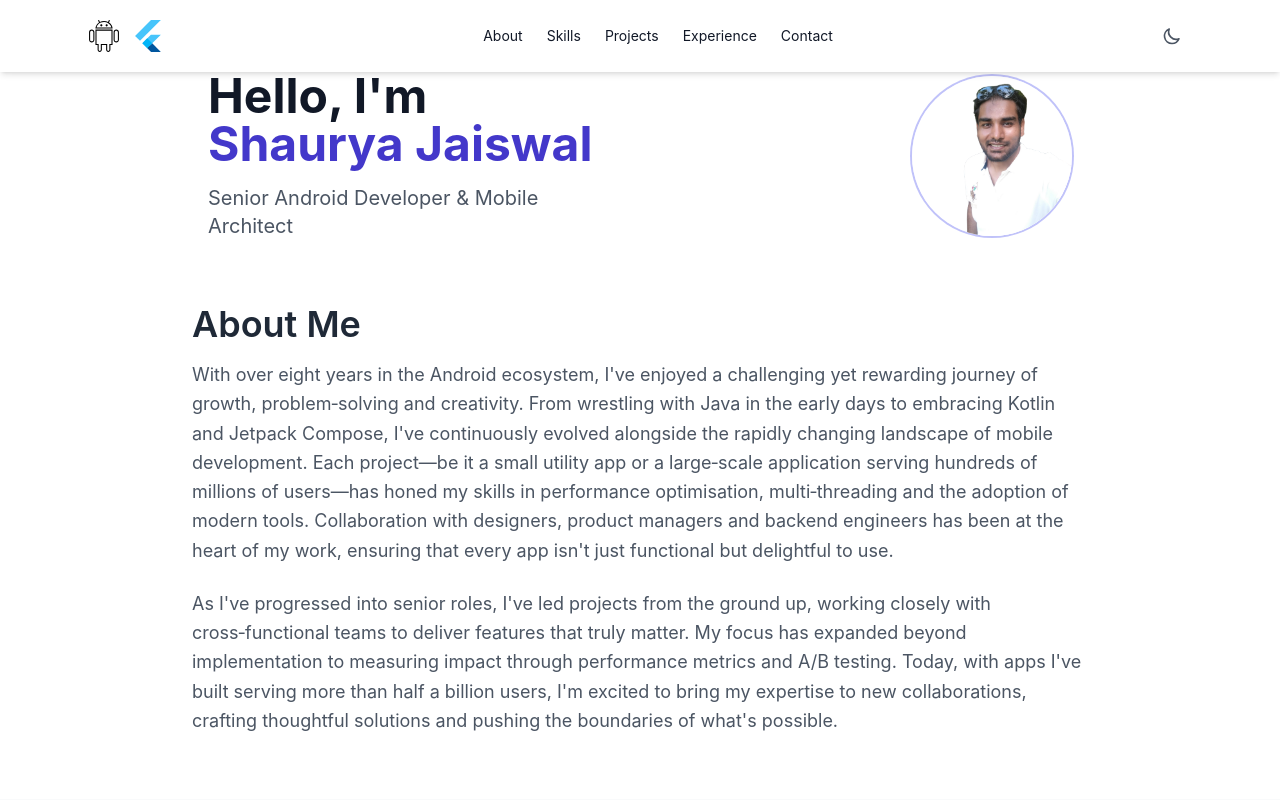
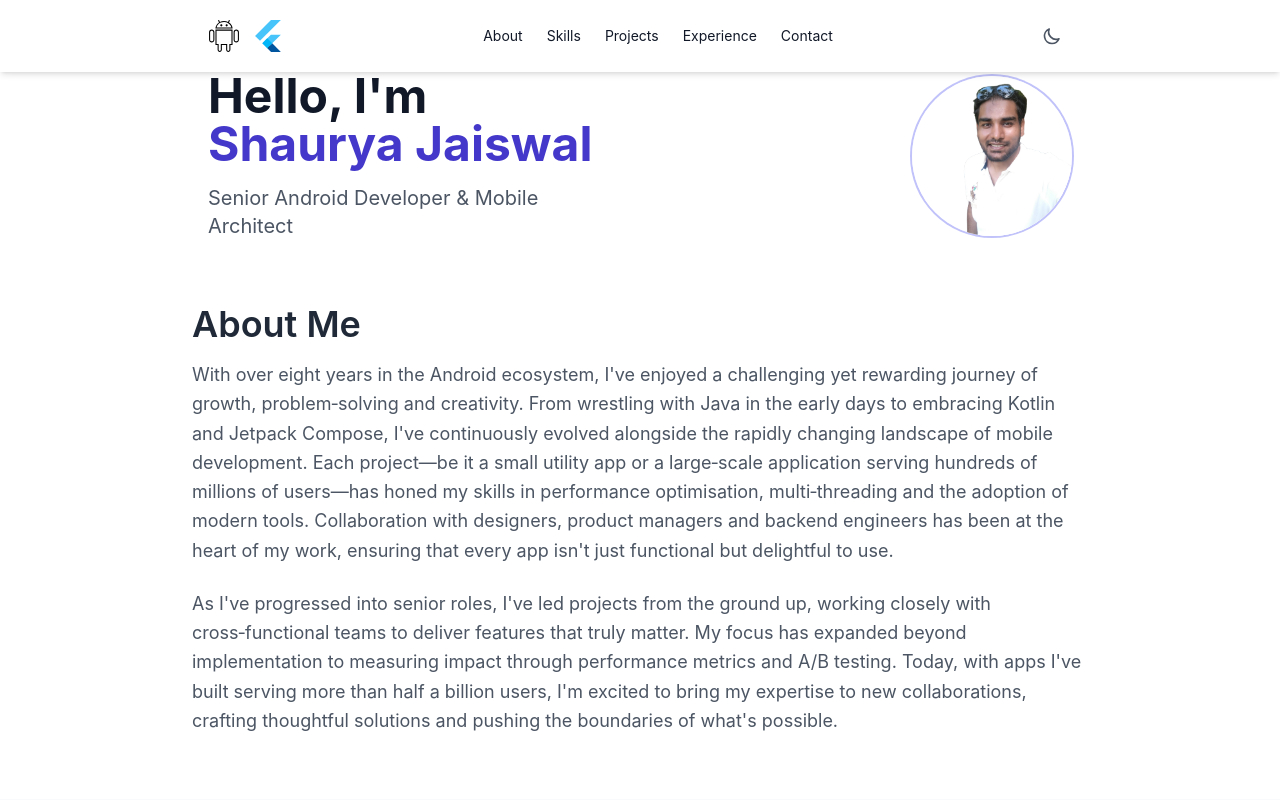
Before and after one commit to ishanshauryajaiswal/shaurya-portfolio, a Next.js app: page / in a window 1280 px wide. Shown: the top 800 px of the page. Built offline with nearby package versions, Linux system fonts and the light colour scheme.

Commit message:
fix: align header boundaries with hero section for perfect visual alignment

```diff
--- a/components/Layout.js
+++ b/components/Layout.js
@@ -25,7 +25,7 @@ export default function Layout({ children }) {
     <div className="flex flex-col min-h-screen bg-white text-gray-900 dark:bg-[#0b1020] dark:text-gray-100">
       {/* Header */}
       <header className="sticky top-0 z-50 bg-white/70 dark:bg-[#0b1020]/60 backdrop-blur supports-[backdrop-filter]:bg-white/60 shadow-md">
-        <div className="max-w-6xl mx-auto flex justify-between items-center px-6 py-4">
+        <div className="max-w-4xl mx-auto flex justify-between items-center px-4 py-4">
           <div className="flex items-center space-x-3">
             {/* Android Logo - Light/Dark Mode */}
             {isDark ? (
```
